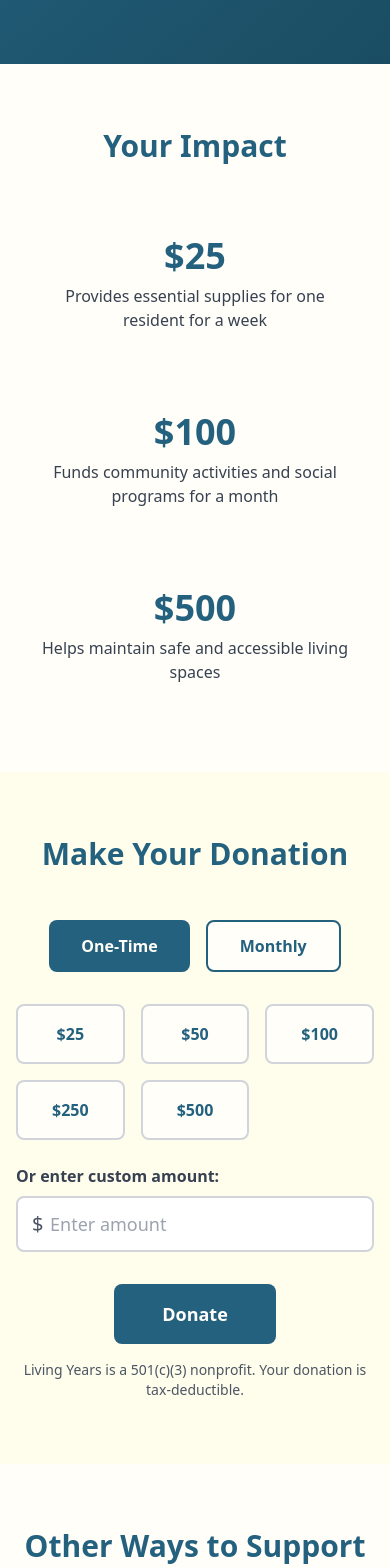
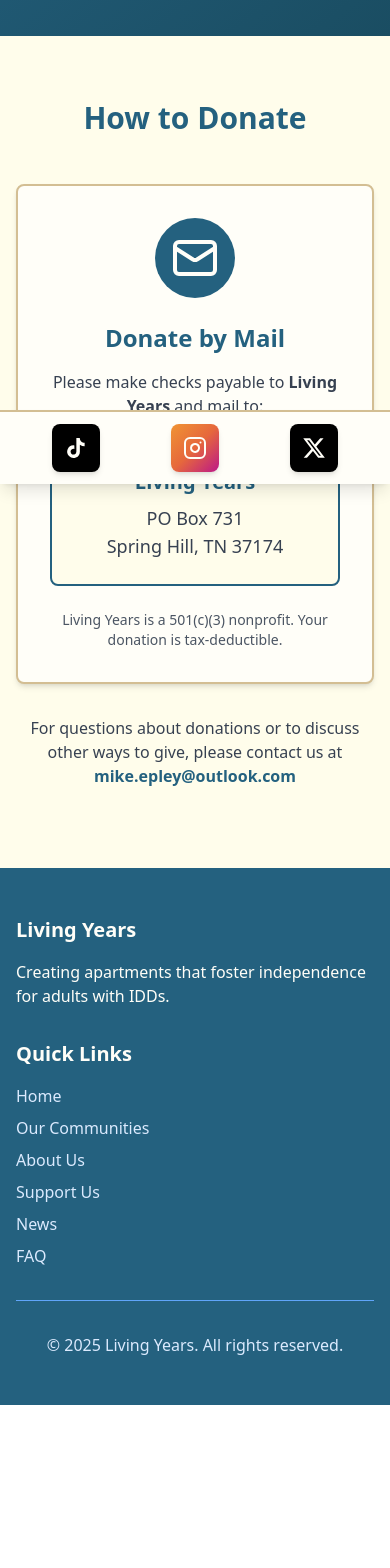
Before and after one commit to auzzie13/living-years-website, a React (Create React App) app: page /donate in a window 390 px wide. Shown: the part 360-1928 px from the top of the page. After the commit the page ends 1765 px from the top, so only its background shows below. Built offline with nearby package versions, Linux system fonts and the light colour scheme.

Commit message:
updated donation page, updated social links and mobile friendly

```diff
--- a/src/components/common/SocialSidebar.jsx
+++ b/src/components/common/SocialSidebar.jsx
@@ -2,25 +2,29 @@
 // FILE: src/components/common/SocialSidebar.jsx
 // ============================================
 import React from 'react';
-import { Facebook, Instagram } from 'lucide-react';
+import { Instagram } from 'lucide-react';
 
 const SocialSidebar = () => {
   const socialLinks = [
     {
-      name: 'Facebook',
-      url: 'https://facebook.com/livingyears', // Replace with your actual Facebook URL
-      icon: <Facebook size={24} />,
-      bgColor: 'bg-[#1877F2] hover:bg-[#0d65d9]'
+      name: 'TikTok',
+      url: 'https://tiktok.com/@living.years.comm', // Replace with your actual TikTok URL
+      icon: (
+        <svg viewBox="0 0 24 24" width="24" height="24" fill="currentColor">
+          <path d="M19.59 6.69a4.83 4.83 0 0 1-3.77-4.25V2h-3.45v13.67a2.89 2.89 0 0 1-5.2 1.74 2.89 2.89 0 0 1 2.31-4.64 2.93 2.93 0 0 1 .88.13V9.4a6.84 6.84 0 0 0-1-.05A6.33 6.33 0 0 0 5 20.1a6.34 6.34 0 0 0 10.86-4.43v-7a8.16 8.16 0 0 0 4.77 1.52v-3.4a4.85 4.85 0 0 1-1-.1z"/>
+        </svg>
+      ),
+      bgColor: 'bg-black hover:bg-gray-800'
     },
     {
       name: 'Instagram',
-      url: 'https://instagram.com/livingyears', // Replace with your actual Instagram URL
+      url: 'https://instagram.com/livingyearscommunity', // Replace with your actual Instagram URL
       icon: <Instagram size={24} />,
       bgColor: 'bg-gradient-to-br from-[#f09433] via-[#e6683c] to-[#bc1888] hover:opacity-90'
     },
     {
       name: 'X (Twitter)',
-      url: 'https://x.com/livingyears', // Replace with your actual X/Twitter URL
+      url: 'https://x.com/livingyearscomm', // Replace with your actual X/Twitter URL
       icon: (
         <svg viewBox="0 0 24 24" width="24" height="24" fill="currentColor">
           <path d="M18.244 2.25h3.308l-7.227 8.26 8.502 11.24H16.17l-5.214-6.817L4.99 21.75H1.68l7.73-8.835L1.254 2.25H8.08l4.713 6.231zm-1.161 17.52h1.833L7.084 4.126H5.117z"/>
@@ -31,6 +35,8 @@ const SocialSidebar = () => {
   ];
 
   return (
+    <>
+      {/* Desktop - Left Sidebar */}
       <div className="fixed left-0 top-1/2 -translate-y-1/2 z-40 hidden lg:block">
         <div className="flex flex-col gap-2">
           {socialLinks.map((social) => (
@@ -53,6 +59,26 @@ const SocialSidebar = () => {
           ))}
         </div>
       </div>
+
+      {/* Mobile - Bottom Bar */}
+      <div className="fixed bottom-0 left-0 right-0 z-40 lg:hidden bg-living-white border-t-2 border-living-gold shadow-lg">
+        <div className="flex justify-around items-center py-3 px-4">
+          {socialLinks.map((social) => (
+            <a
+              key={social.name}
+              href={social.url}
+              target="_blank"
+              rel="noopener noreferrer"
+              className={`${social.bgColor} text-living-white p-3 rounded-lg shadow-md transition-transform hover:scale-110`}
+              aria-label={social.name}
+              title={social.name}
+            >
+              {social.icon}
+            </a>
+          ))}
+        </div>
+      </div>
+    </>
   );
 };
 
--- a/src/pages/DonatePage.jsx
+++ b/src/pages/DonatePage.jsx
@@ -1,6 +1,84 @@
 // ============================================
-// FILE: src/pages/DonatePage.jsx (NEW)
+// FILE: src/pages/DonatePage.jsx
 // ============================================
+import React from 'react';
+import Section from '../components/layout/Section';
+import SectionTitle from '../components/common/SectionTitle';
+// import Button from '../components/common/Button';
+import { Mail } from 'lucide-react';
+
+const DonatePage = () => {
+  return (
+    <div className="pt-0">
+      {/* Hero Section */}
+      <section className="bg-gradient-to-br from-living-blue to-[#1a4d62] text-living-white py-16">
+        <div className="max-w-4xl mx-auto px-4 sm:px-6 lg:px-8 text-center">
+          <h1 className="text-4xl sm:text-5xl font-bold mb-6">
+            Support Living Years
+          </h1>
+          <p className="text-xl opacity-90">
+            Your donation helps create safe, independent living communities for adults with IDD.
+          </p>
+        </div>
+      </section>
+
+
+
+      {/* Donation Information */}
+      <Section className="bg-living-cream">
+        <div className="max-w-2xl mx-auto">
+          <SectionTitle>How to Donate</SectionTitle>
+
+          {/* Mail Donation Card */}
+          <div className="bg-living-white p-8 rounded-lg shadow-md border-2 border-living-gold mb-8">
+            <div className="flex justify-center mb-6">
+              <div className="bg-living-blue text-living-white p-4 rounded-full">
+                <Mail size={48} />
+              </div>
+            </div>
+
+            <h3 className="text-2xl font-bold text-living-blue text-center mb-4">
+              Donate by Mail
+            </h3>
+
+            <p className="text-gray-700 text-center mb-6">
+              Please make checks payable to <span className="font-semibold">Living Years</span> and mail to:
+            </p>
+
+            <div className="bg-living-cream p-6 rounded-lg text-center border-2 border-living-blue">
+              <p className="text-xl font-bold text-living-blue mb-2">Living Years</p>
+              <p className="text-lg text-gray-700">PO Box 731</p>
+              <p className="text-lg text-gray-700">Spring Hill, TN 37174</p>
+            </div>
+
+            <p className="text-sm text-gray-600 text-center mt-6">
+              Living Years is a 501(c)(3) nonprofit. Your donation is tax-deductible.
+            </p>
+          </div>
+
+          {/* Additional Info */}
+          <div className="text-center text-gray-700">
+            <p className="mb-4">
+              For questions about donations or to discuss other ways to give, please contact us at{' '}
+              <a href="mailto:mike.epley@outlook.com" className="text-living-blue hover:underline font-semibold">
+                mike.epley@outlook.com
+              </a>
+            </p>
+          </div>
+        </div>
+      </Section>
+
+
+    </div>
+  );
+};
+
+export default DonatePage;
+
+/* ============================================
+   COMMENTED OUT - Original Payment Form Version
+   ============================================
+
 import React, { useState } from 'react';
 import Section from '../components/layout/Section';
 import SectionTitle from '../components/common/SectionTitle';
@@ -21,152 +99,16 @@ const DonatePage = () => {
     }
 
     // TODO: This is where you'll integrate with Stripe/PayPal/Zeffy
-    alert(`Proceeding to payment for $${amount} (${donationType})\n\nYou'll integrate your payment provider here!`);
+    alert(`Proceeding to payment for ${amount} (${donationType})\n\nYou'll integrate your payment provider here!`);
   };
 
   return (
-    <div>
-      {/* Hero Section */}
-      <section className="bg-gradient-to-br from-living-blue to-[#1a4d62] text-living-white py-16">
-        <div className="max-w-4xl mx-auto px-4 sm:px-6 lg:px-8 text-center">
-          <h1 className="text-4xl sm:text-5xl font-bold mb-6">
-            Support Living Years
-          </h1>
-          <p className="text-xl opacity-90">
-            Your donation helps create safe, independent living communities for adults with developmental disabilities.
-          </p>
-        </div>
-      </section>
-
-      {/* Impact Section */}
-      <Section className="bg-living-white">
-        <SectionTitle>Your Impact</SectionTitle>
-        <div className="grid md:grid-cols-3 gap-8 max-w-5xl mx-auto">
-          <div className="text-center p-6">
-            <div className="text-4xl font-bold text-living-blue mb-2">$25</div>
-            <p className="text-gray-700">Provides essential supplies for one resident for a week</p>
-          </div>
-          <div className="text-center p-6">
-            <div className="text-4xl font-bold text-living-blue mb-2">$100</div>
-            <p className="text-gray-700">Funds community activities and social programs for a month</p>
-          </div>
-          <div className="text-center p-6">
-            <div className="text-4xl font-bold text-living-blue mb-2">$500</div>
-            <p className="text-gray-700">Helps maintain safe and accessible living spaces</p>
-          </div>
-        </div>
-      </Section>
-
-      {/* Donation Form */}
-      <Section className="bg-living-cream">
-        <div className="max-w-2xl mx-auto">
-          <SectionTitle>Make Your Donation</SectionTitle>
-
-          {/* One-time vs Monthly */}
-          <div className="flex gap-4 justify-center mb-8">
-            <button
-              onClick={() => setDonationType('one-time')}
-              className={`px-8 py-3 rounded-lg font-semibold transition-colors ${
-                donationType === 'one-time'
-                  ? 'bg-living-blue text-living-white'
-                  : 'bg-living-white text-living-blue border-2 border-living-blue'
-              }`}
-            >
-              One-Time
-            </button>
-            <button
-              onClick={() => setDonationType('monthly')}
-              className={`px-8 py-3 rounded-lg font-semibold transition-colors ${
-                donationType === 'monthly'
-                  ? 'bg-living-blue text-living-white'
-                  : 'bg-living-white text-living-blue border-2 border-living-blue'
-              }`}
-            >
-              Monthly
-            </button>
-          </div>
-
-          {/* Preset Amounts */}
-          <div className="grid grid-cols-3 md:grid-cols-5 gap-4 mb-6">
-            {presetAmounts.map((amount) => (
-              <button
-                key={amount}
-                onClick={() => {
-                  setSelectedAmount(amount);
-                  setCustomAmount('');
-                }}
-                className={`p-4 rounded-lg font-semibold transition-all ${
-                  selectedAmount === amount
-                    ? 'bg-living-blue text-living-white scale-105'
-                    : 'bg-living-white text-living-blue border-2 border-gray-300 hover:border-living-blue'
-                }`}
-              >
-                ${amount}
-              </button>
-            ))}
-          </div>
-
-          {/* Custom Amount */}
-          <div className="mb-8">
-            <label className="block text-gray-700 font-semibold mb-2">
-              Or enter custom amount:
-            </label>
-            <div className="relative">
-              <span className="absolute left-4 top-1/2 transform -translate-y-1/2 text-gray-600 text-xl">
-                $
-              </span>
-              <input
-                type="number"
-                value={customAmount}
-                onChange={(e) => {
-                  setCustomAmount(e.target.value);
-                  setSelectedAmount(null);
-                }}
-                placeholder="Enter amount"
-                className="w-full pl-8 pr-4 py-3 rounded-lg border-2 border-gray-300 focus:border-living-blue focus:outline-none text-lg"
-                min="1"
-              />
-            </div>
-          </div>
-
-          {/* Donate Button */}
-          <div className="text-center">
-            <button
-              onClick={handleDonate}
-              className="bg-living-blue text-living-white px-12 py-4 rounded-lg font-bold text-lg hover:bg-opacity-90 transition-colors"
-            >
-              Donate {selectedAmount || customAmount ? `$${selectedAmount || customAmount}` : ''}
-              {donationType === 'monthly' ? ' Monthly' : ''}
-            </button>
-            <p className="text-sm text-gray-600 mt-4">
-              Living Years is a 501(c)(3) nonprofit. Your donation is tax-deductible.
-            </p>
-          </div>
-        </div>
-      </Section>
-
-      {/* Other Ways to Help */}
-      <Section className="bg-living-white">
-        <SectionTitle>Other Ways to Support</SectionTitle>
-        <div className="grid md:grid-cols-2 gap-8 max-w-4xl mx-auto">
-          <div className="p-6 border-2 border-living-blue rounded-lg">
-            <h3 className="text-2xl font-bold text-living-blue mb-3">Volunteer</h3>
-            <p className="text-gray-700 mb-4">
-              Share your time and talents with our residents. We have flexible volunteer opportunities.
-            </p>
-            <Button variant="outline" href="/#support">Learn More</Button>
-          </div>
-          <div className="p-6 border-2 border-living-blue rounded-lg">
-            <h3 className="text-2xl font-bold text-living-blue mb-3">Corporate Partnerships</h3>
-            <p className="text-gray-700 mb-4">
-              Partner with us to make a lasting impact in your community.
-            </p>
-            <Button variant="outline" href="mailto:info@livingyears.org">Contact Us</Button>
-          </div>
-        </div>
-      </Section>
+    <div className="pt-20">
+      // ... rest of original payment form code ...
     </div>
   );
 };
 
 export default DonatePage;
+
+============================================ */
```
Lines whose indentation alone changed are shown as unchanged.
